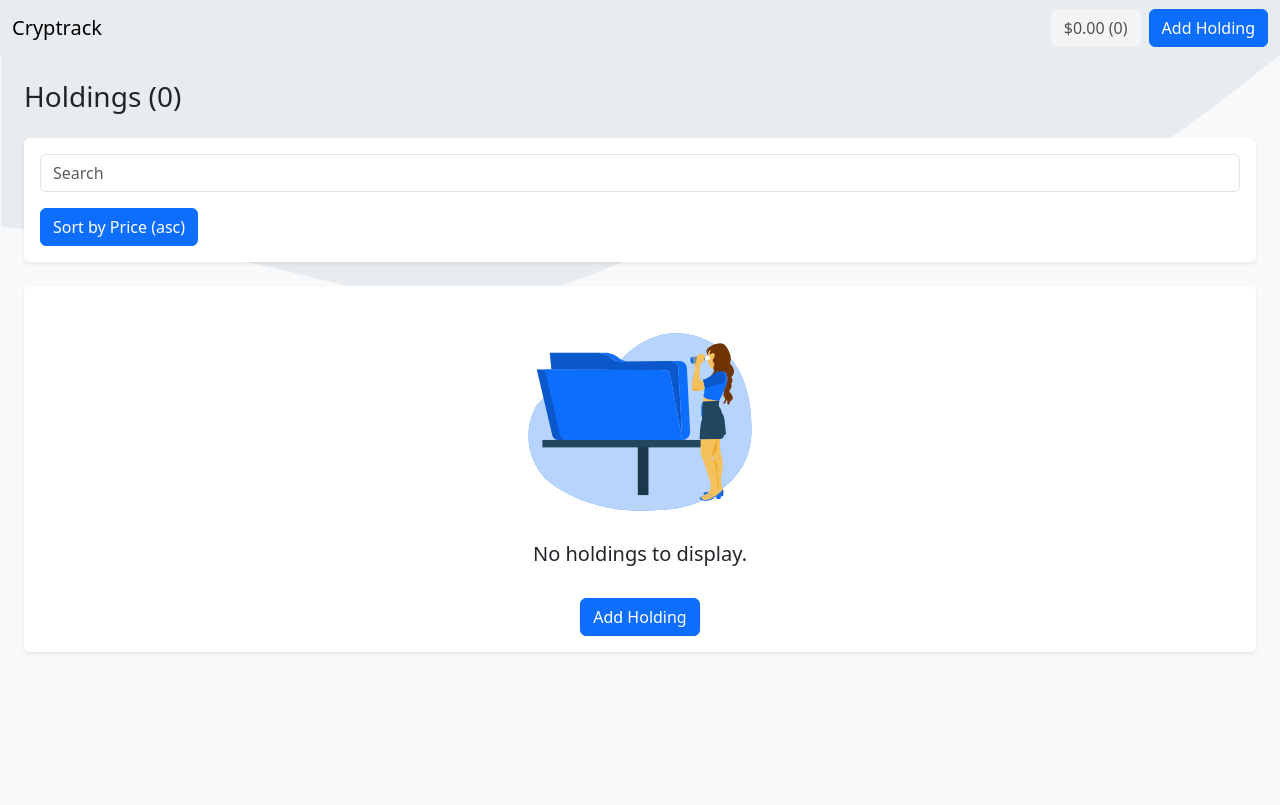
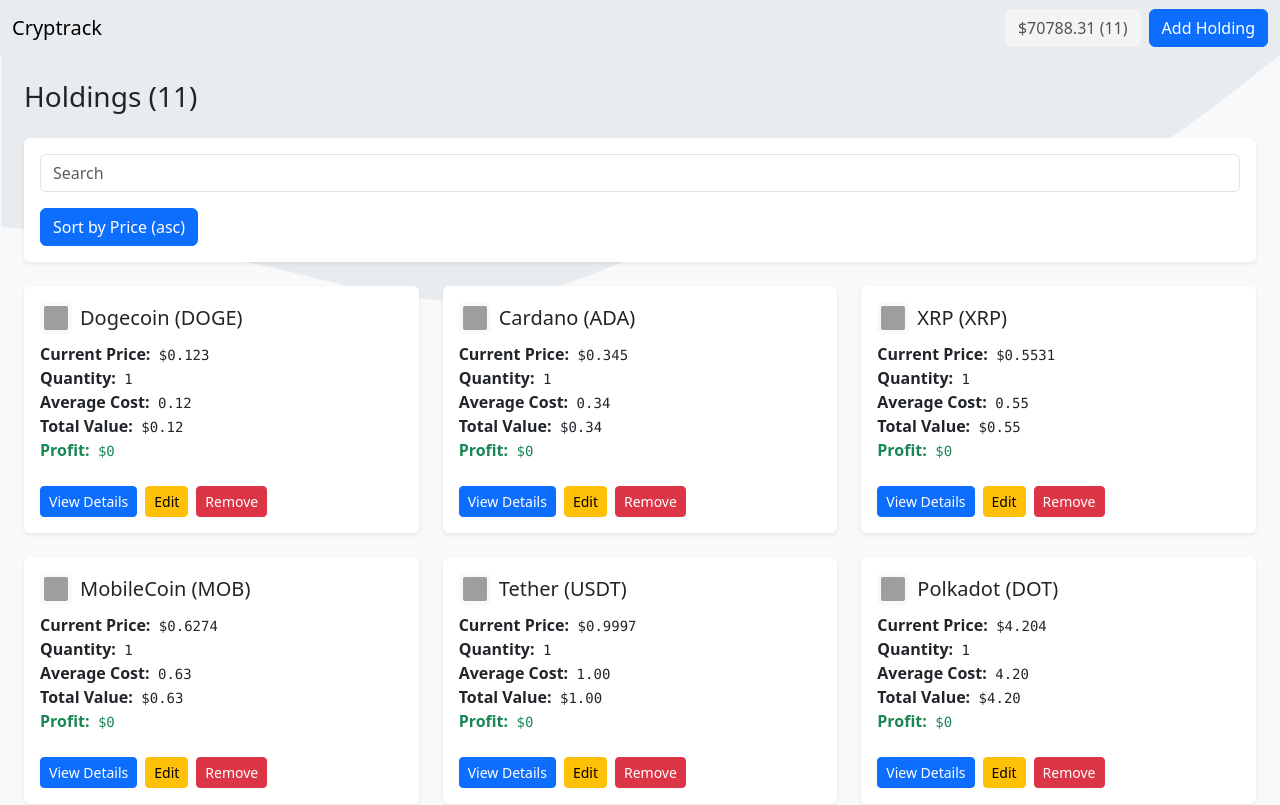
Before and after one commit to karmasakshi/cryptrack, a Next.js app: page / in a window 1280 px wide. Shown: the top 805 px of the page. Built offline with nearby package versions, Linux system fonts and the light colour scheme; grey boxes are pictures that could not be loaded.

Commit message:
chore(general): add seed portfolio

```diff
--- a/src/pages/_app.tsx
+++ b/src/pages/_app.tsx
@@ -1,7 +1,16 @@
 import Layout from '@cryptack/components/Layout';
+import { portfolio } from '@cryptack/seed/portfolio';
+import { usePortfolioStore } from '@cryptack/store/portfolio';
 import type { AppProps } from 'next/app';
+import { useEffect } from 'react';
 
 export default function App({ Component, pageProps }: AppProps) {
+  const { setPortfolio } = usePortfolioStore();
+
+  useEffect(() => {
+    setPortfolio(portfolio);
+  }, [setPortfolio]);
+
   return (
     <Layout>
       <Component {...pageProps} />
--- /dev/null
+++ b/src/seed/portfolio.ts
@@ -0,0 +1,137 @@
+export const portfolio = {
+  holdings: [
+    {
+      cryptocurrency: {
+        name: 'Bitcoin',
+        currentPrice: 67359.51,
+        logoUrl:
+          'https://resources.cryptocompare.com/asset-management/1/1659708726266.png',
+        symbol: 'btc',
+      },
+      quantity: 1,
+      value: 67359.51,
+      averageCost: 67359.51,
+    },
+    {
+      cryptocurrency: {
+        name: 'Solana',
+        currentPrice: 149.55,
+        logoUrl:
+          'https://resources.cryptocompare.com/asset-management/3/1659972172429.png',
+        symbol: 'sol',
+      },
+      quantity: 1,
+      value: 149.55,
+      averageCost: 149.55,
+    },
+    {
+      cryptocurrency: {
+        name: 'Dogecoin',
+        currentPrice: 0.123,
+        logoUrl:
+          'https://resources.cryptocompare.com/asset-management/26/1662541306654.png',
+        symbol: 'doge',
+      },
+      quantity: 1,
+      value: 0.123,
+      averageCost: 0.123,
+    },
+    {
+      cryptocurrency: {
+        name: 'Ethereum',
+        currentPrice: 2609.7,
+        logoUrl:
+          'https://resources.cryptocompare.com/asset-management/2/1724756690647.png',
+        symbol: 'eth',
+      },
+      quantity: 1,
+      value: 2609.7,
+      averageCost: 2609.7,
+    },
+    {
+      cryptocurrency: {
+        name: 'Tether',
+        currentPrice: 0.9997,
+        logoUrl:
+          'https://resources.cryptocompare.com/asset-management/7/1720792178124.png',
+        symbol: 'usdt',
+      },
+      quantity: 1,
+      value: 0.9997,
+      averageCost: 0.9997,
+    },
+    {
+      cryptocurrency: {
+        name: 'XRP',
+        currentPrice: 0.5531,
+        logoUrl:
+          'https://resources.cryptocompare.com/asset-management/13/1720685001950.png',
+        symbol: 'xrp',
+      },
+      quantity: 1,
+      value: 0.5531,
+      averageCost: 0.5531,
+    },
+    {
+      cryptocurrency: {
+        name: 'Litecoin',
+        currentPrice: 72.26,
+        logoUrl:
+          'https://resources.cryptocompare.com/asset-management/18/1726477281982.png',
+        symbol: 'ltc',
+      },
+      quantity: 1,
+      value: 72.26,
+      averageCost: 72.26,
+    },
+    {
+      cryptocurrency: {
+        name: 'Binance Coin',
+        currentPrice: 590.44,
+        logoUrl:
+          'https://resources.cryptocompare.com/asset-management/8/1661250459982.png',
+        symbol: 'bnb',
+      },
+      quantity: 1,
+      value: 590.44,
+      averageCost: 590.44,
+    },
+    {
+      cryptocurrency: {
+        name: 'Cardano',
+        currentPrice: 0.345,
+        logoUrl:
+          'https://resources.cryptocompare.com/asset-management/12/1722244193379.png',
+        symbol: 'ada',
+      },
+      quantity: 1,
+      value: 0.345,
+      averageCost: 0.345,
+    },
+    {
+      cryptocurrency: {
+        name: 'Polkadot',
+        currentPrice: 4.204,
+        logoUrl:
+          'https://resources.cryptocompare.com/asset-management/20/1724766730542.png',
+        symbol: 'dot',
+      },
+      quantity: 1,
+      value: 4.204,
+      averageCost: 4.204,
+    },
+    {
+      cryptocurrency: {
+        name: 'MobileCoin',
+        currentPrice: 0.6274,
+        logoUrl:
+          'https://resources.cryptocompare.com/asset-management/103/1663775356444.png',
+        symbol: 'mob',
+      },
+      quantity: 1,
+      value: 0.6274,
+      averageCost: 0.6274,
+    },
+  ],
+  value: 70788.3122,
+};
--- a/src/stores/portfolio.ts
+++ b/src/stores/portfolio.ts
@@ -9,6 +9,7 @@
 type PortfolioStoreActions = {
   addHolding: (cryptocurrency: Cryptocurrency, quantity: number) => void;
   removeHolding: (cryptocurrencySymbol: string) => void;
+  setPortfolio: (portfolio: Portfolio) => void;
   updateHolding: (
     cryptocurrency: Cryptocurrency,
     quantity: number,
@@ -25,6 +26,7 @@
         value: 0,
         holdings: [],
       },
+      setPortfolio: (portfolio) => set(() => ({ portfolio })),
       addHolding: (cryptocurrency, quantity) =>
         set((state) => {
           const existingHolding = state.portfolio.holdings.find(
--- a/tsconfig.json
+++ b/tsconfig.json
@@ -18,6 +18,7 @@
       "@cryptack/components/*": ["src/components/*"],
       "@cryptack/interfaces/*": ["src/interfaces/*"],
       "@cryptack/pages/*": ["src/pages/*"],
+      "@cryptack/seed/*": ["src/seed/*"],
       "@cryptack/store/*": ["src/stores/*"]
     }
   },
```
